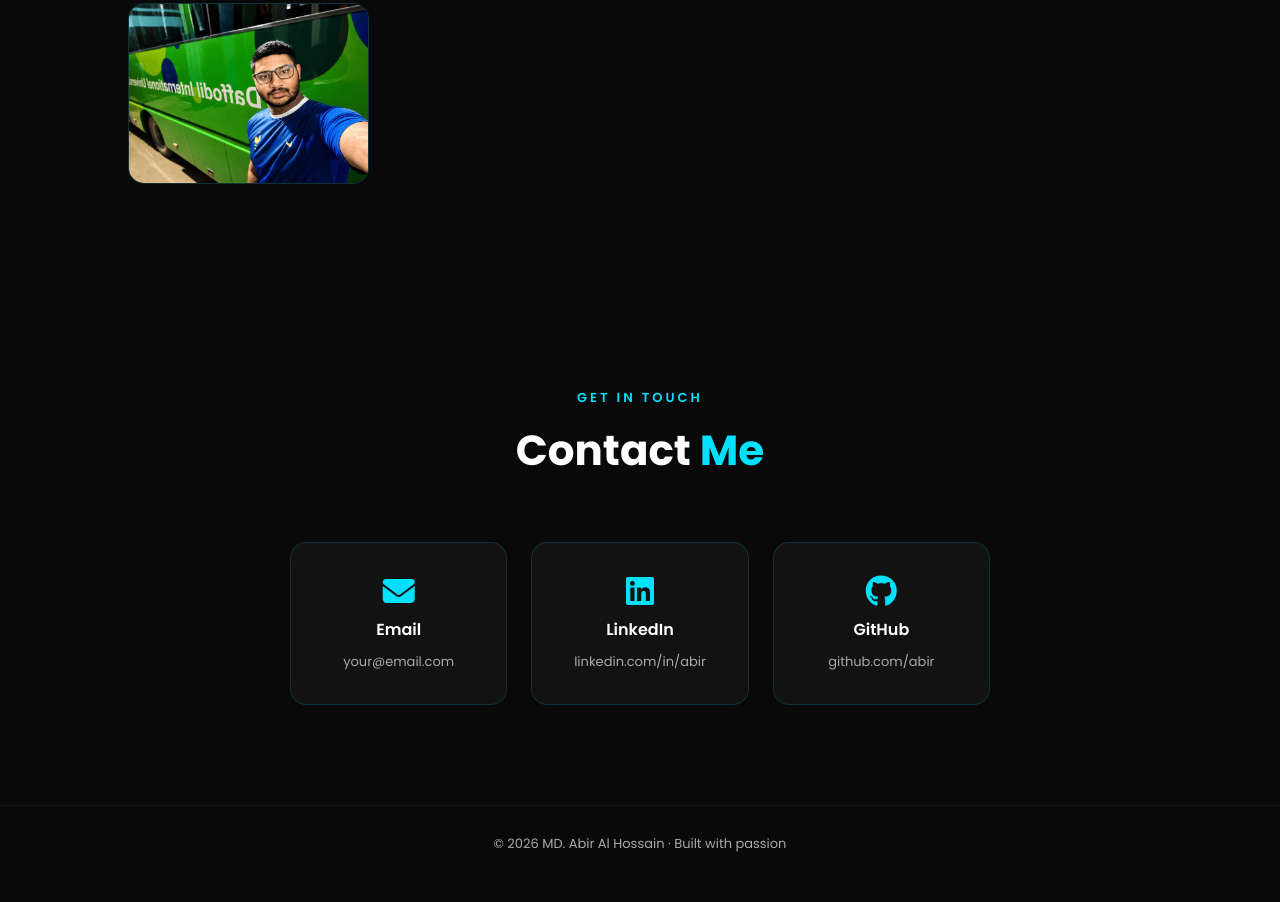
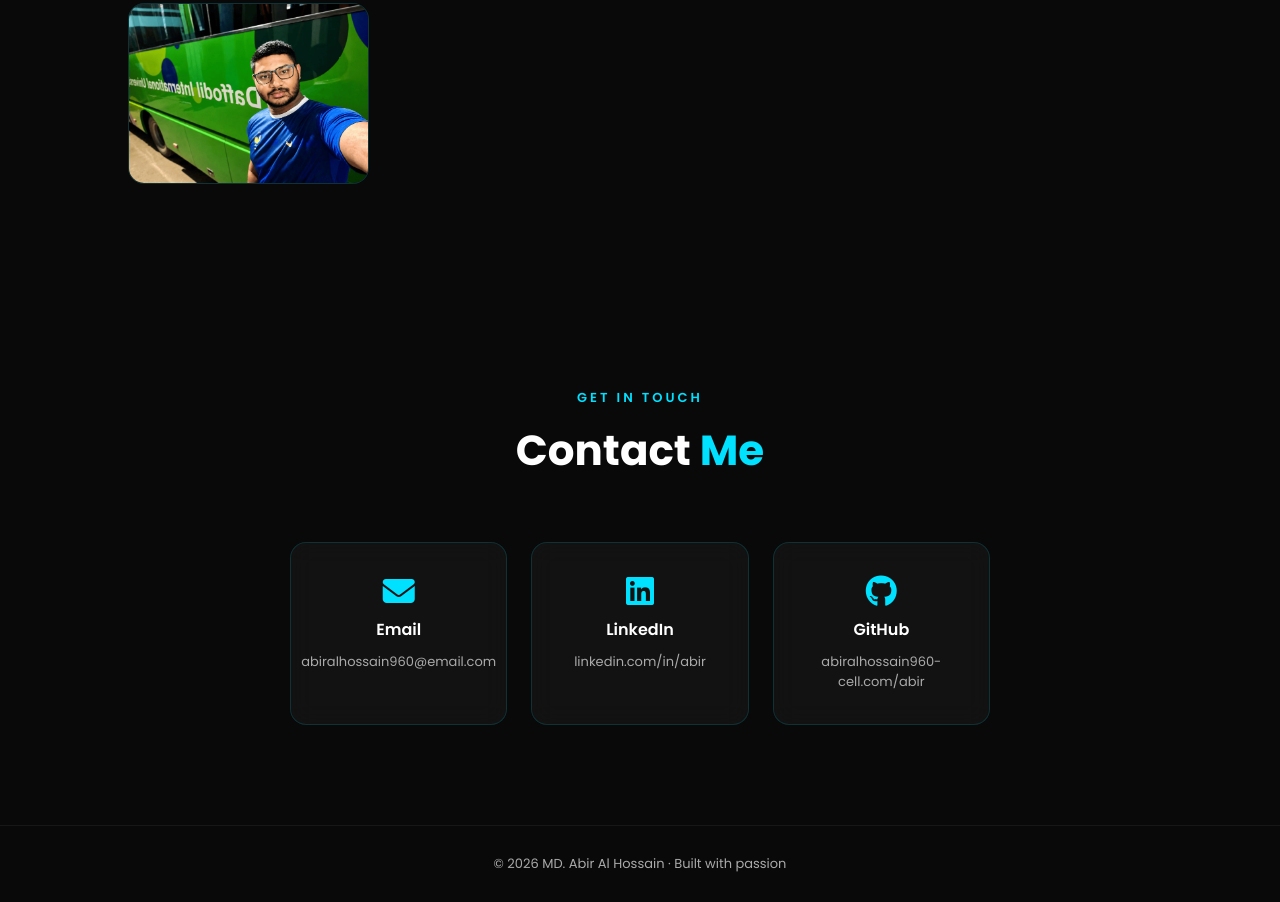
Before and after one commit to abiralhossain960-cell/abir123.github.io, a plain HTML site: page index.html in a window 1280 px wide. Shown: the part 2785-3687 px from the top of the page. Drawn offline with Linux system fonts and the light colour scheme.

Commit message:
Update index.html

```diff
--- a/index.html
+++ b/index.html
@@ -149,7 +149,7 @@
             <a href="mailto:your@email.com" class="contact-card glass-card">
                 <i class="fas fa-envelope"></i>
                 <span>Email</span>
-                <p>your@email.com</p>
+                <p>abiralhossain960@email.com</p>
             </a>
             <a href="https://linkedin.com/in/yourprofile" target="_blank" class="contact-card glass-card">
                 <i class="fab fa-linkedin"></i>
@@ -159,7 +159,7 @@
             <a href="https://github.com/yourusername" target="_blank" class="contact-card glass-card">
                 <i class="fab fa-github"></i>
                 <span>GitHub</span>
-                <p>github.com/abir</p>
+                <p>abiralhossain960-cell.com/abir</p>
             </a>
         </div>
     </section>
```
